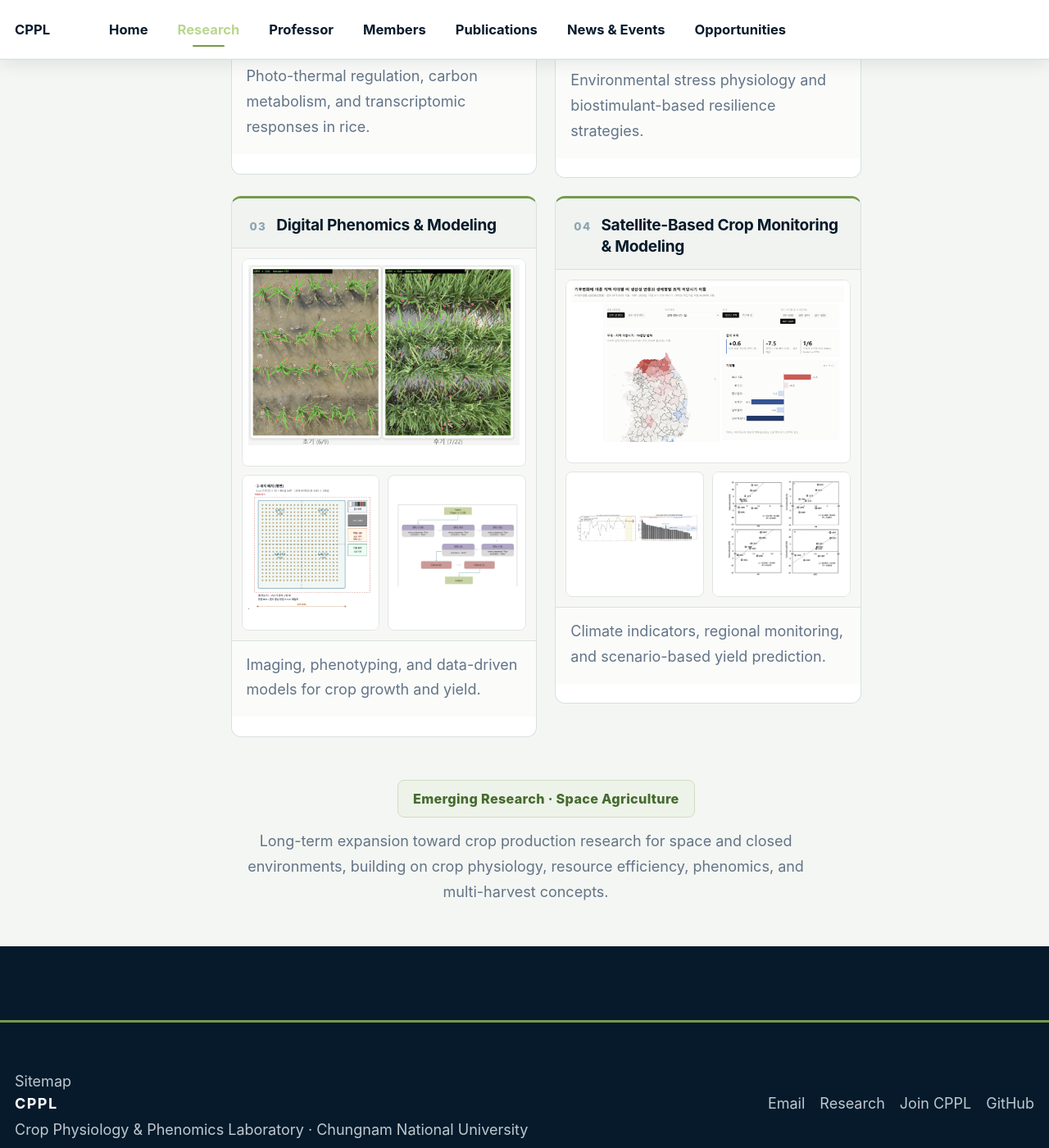
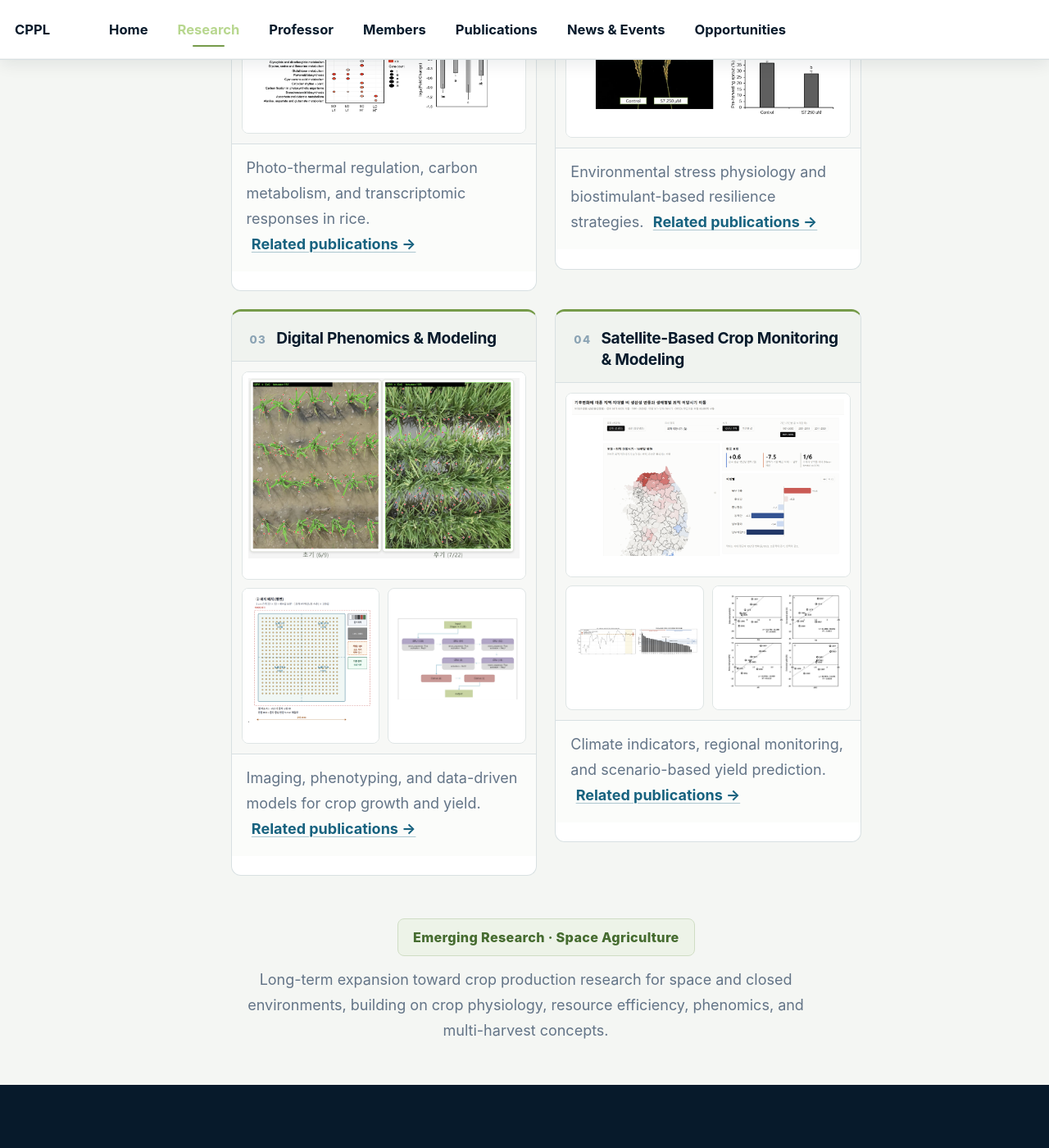
Before and after one commit to HYEONSEOKLEE-Prof/hyeonseoklee-prof.github.io, a Jekyll site: the page built from _pages/research.md, in a window 1280 px wide and 1400 px high, scrolled down 2834 px. Shown: the whole window at 82% size. Built offline with Jekyll 4.4.1, drawn with Linux system fonts in a browser that asks for light colours; a script bundle is joined from its source files by our own code; library files that are not in the unit come from our copies.

Commit message:
Improve research heading hierarchy and publication links

```diff
--- a/_pages/research.md
+++ b/_pages/research.md
@@ -6,7 +6,7 @@
 
 <div class="cppl-page-intro">
   <div class="cppl-eyebrow">Research at CPPL</div>
-  <h1>From Crop Ecophysiology to Predictive and Deployable Technologies</h1>
+  <h2>From Crop Ecophysiology to Predictive and Deployable Technologies</h2>
   <p>We connect crop physiology with phenomics, crop modeling, remote sensing, and deployable production technologies.</p>
 </div>
 
@@ -89,7 +89,7 @@
         </a>
       </figure>
     </div>
-    <p class="cppl-figure-caption">Photo-thermal regulation, carbon metabolism, and transcriptomic responses in rice.</p>
+    <p class="cppl-figure-caption">Photo-thermal regulation, carbon metabolism, and transcriptomic responses in rice. <a class="cppl-source-link" href="/publications/">Related publications →</a></p>
   </article>
 
   <article class="cppl-visual-card cppl-visual-card-source">
@@ -106,7 +106,7 @@
         </a>
       </figure>
     </div>
-    <p class="cppl-figure-caption">Environmental stress physiology and biostimulant-based resilience strategies.</p>
+    <p class="cppl-figure-caption">Environmental stress physiology and biostimulant-based resilience strategies. <a class="cppl-source-link" href="/publications/">Related publications →</a></p>
   </article>
 
   <article class="cppl-visual-card cppl-visual-card-source">
@@ -128,7 +128,7 @@
         </a>
       </figure>
     </div>
-    <p class="cppl-figure-caption">Imaging, phenotyping, and data-driven models for crop growth and yield.</p>
+    <p class="cppl-figure-caption">Imaging, phenotyping, and data-driven models for crop growth and yield. <a class="cppl-source-link" href="/publications/">Related publications →</a></p>
   </article>
 
   <article class="cppl-visual-card cppl-visual-card-source">
@@ -150,7 +150,7 @@
         </a>
       </figure>
     </div>
-    <p class="cppl-figure-caption">Climate indicators, regional monitoring, and scenario-based yield prediction.</p>
+    <p class="cppl-figure-caption">Climate indicators, regional monitoring, and scenario-based yield prediction. <a class="cppl-source-link" href="/publications/">Related publications →</a></p>
   </article>
 </div>
 
```
